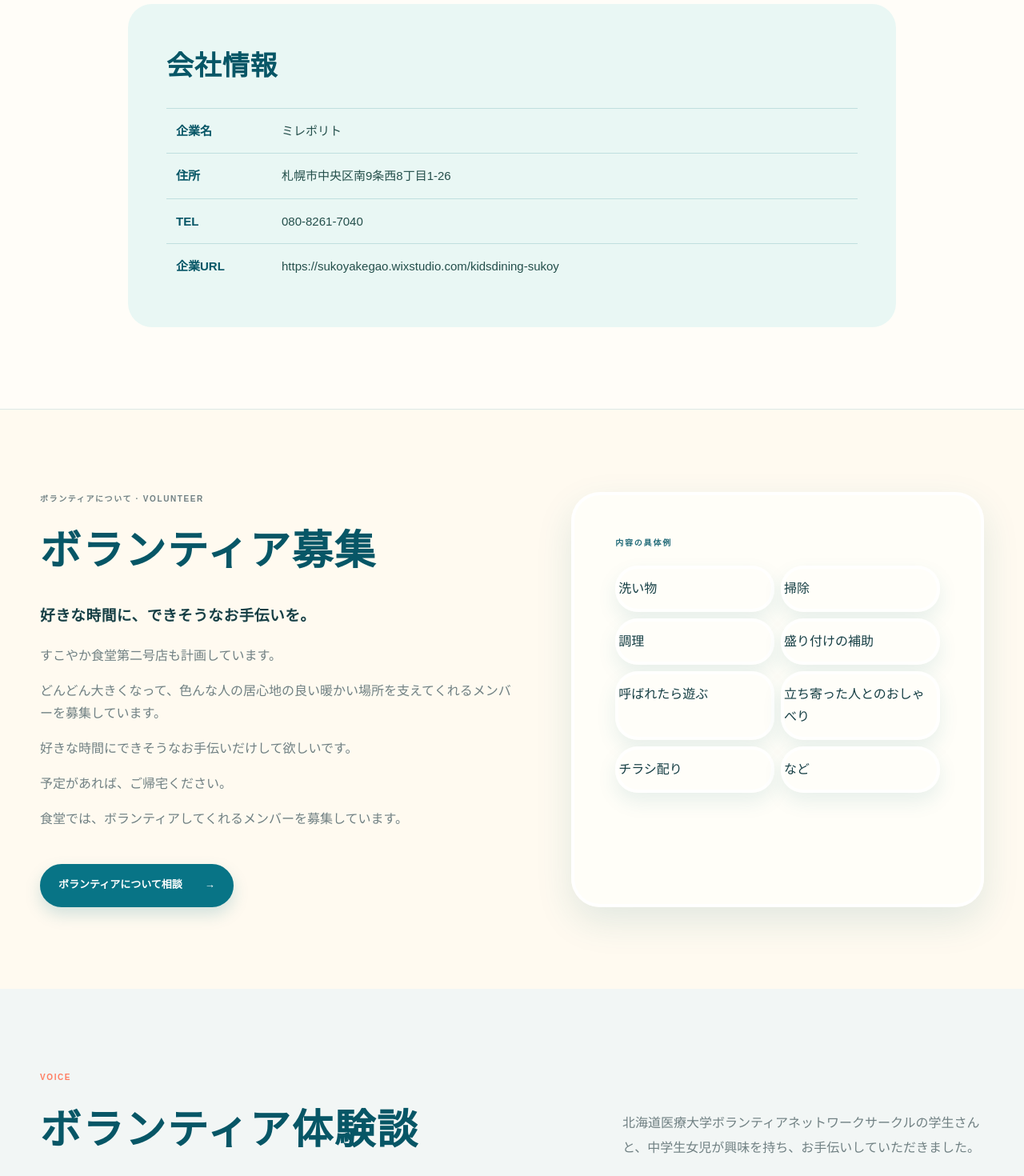
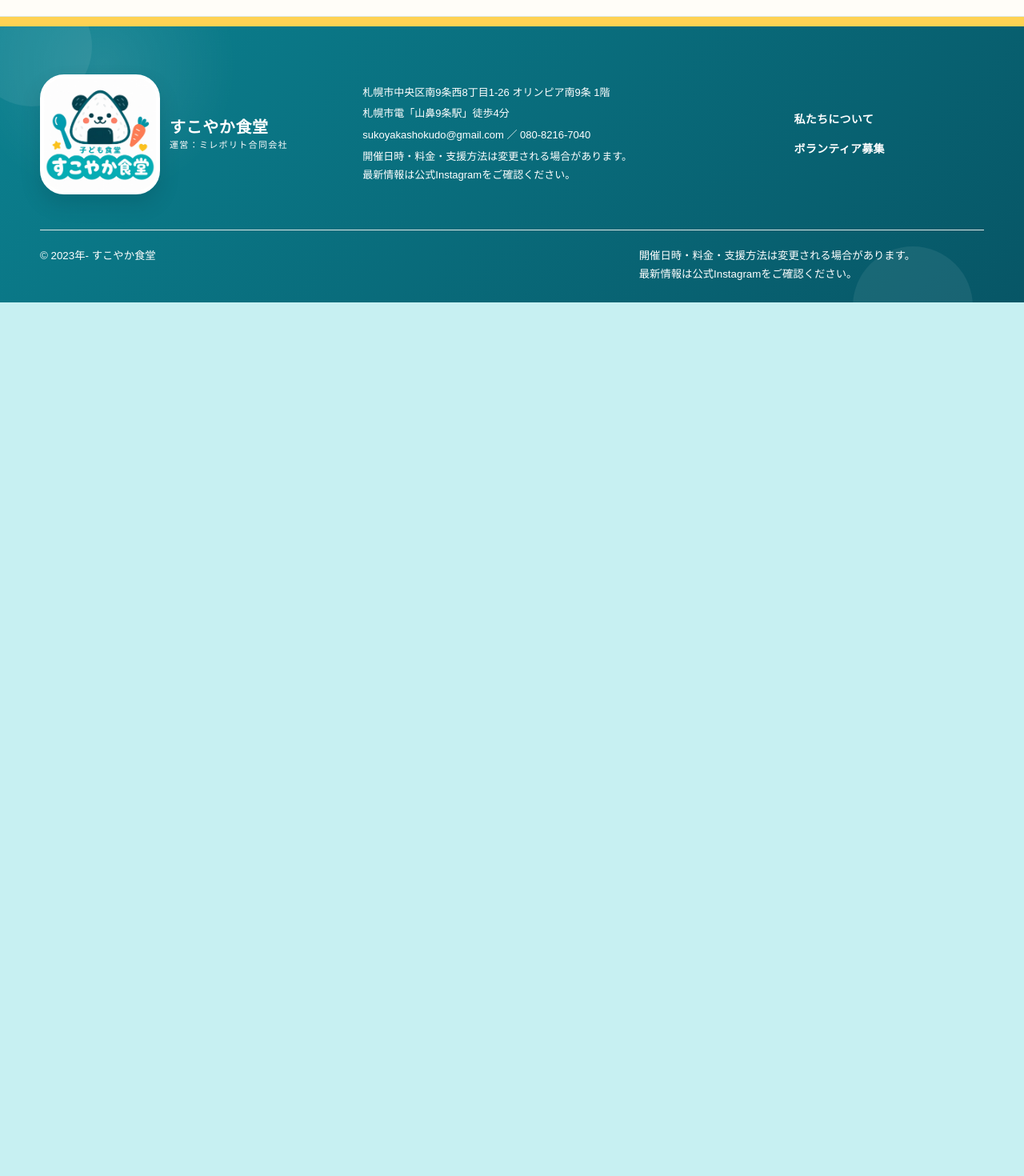
Before and after one commit to SUKOYAKASHOKUDO/sukoyaka-shokudo, a Next.js app: page /team in a window 1280 px wide. Shown: the part 3720-5190 px from the top of the page at 80% size. After the commit the page ends 4098 px from the top, so only its background shows below. Built offline with nearby package versions, Linux system fonts and the light colour scheme.

Commit message:
Remove team page detail sections

```diff
--- a/app/storybook-world.css
+++ b/app/storybook-world.css
@@ -3237,49 +3237,6 @@ body::selection {
   object-fit: contain;
 }
 
-.zaikai-reprint__company {
-  margin-top: clamp(52px, 8vw, 88px);
-  border-radius: 30px;
-  background: #e9f7f4;
-  padding: clamp(26px, 5vw, 48px);
-}
-
-.zaikai-reprint__company h3 {
-  margin: 0 0 22px;
-  color: var(--storybook-teal-deep);
-  font-size: clamp(25px, 3vw, 34px);
-  font-weight: 900;
-}
-
-.zaikai-reprint__table-wrap {
-  overflow-x: auto;
-}
-
-.zaikai-reprint__company table {
-  width: 100%;
-  border-collapse: collapse;
-  font-size: 15px;
-  line-height: 1.7;
-}
-
-.zaikai-reprint__company th,
-.zaikai-reprint__company td {
-  border-top: 1px solid rgba(7, 109, 128, 0.18);
-  padding: 15px 12px;
-  text-align: left;
-  vertical-align: top;
-}
-
-.zaikai-reprint__company th {
-  width: 132px;
-  color: var(--storybook-teal-deep);
-  font-weight: 900;
-}
-
-.zaikai-reprint__company td {
-  overflow-wrap: anywhere;
-}
-
 @media (max-width: 720px) {
   .zaikai-reprint__gallery {
     grid-template-columns: 1fr;
@@ -3293,9 +3250,6 @@ body::selection {
     font-size: 15px;
   }
 
-  .zaikai-reprint__company th {
-    width: 92px;
-  }
 }
 
 .partner-intro-grid {
--- a/app/team/page.tsx
+++ b/app/team/page.tsx
@@ -1,5 +1,4 @@
 import type { Metadata } from "next";
-import Link from "next/link";
 import { SiteFooter } from "../../components/SiteFooter";
 import { SiteHeader } from "../../components/SiteHeader";
 import { ZaikaiSapporoArticle } from "../../components/ZaikaiSapporoArticle";
@@ -8,7 +7,7 @@ import { legacyTeam } from "../../content/legacyContent";
 export const metadata: Metadata = {
   title: "私たちについて・ボランティア",
   description:
-    "すこやか食堂を運営するミレポリト合同会社、財界さっぽろ掲載記事、ボランティアの内容と体験談をご紹介します。",
+    "すこやか食堂を運営するミレポリト合同会社と、財界さっぽろ掲載記事をご紹介します。",
   alternates: { canonical: "/team" },
 };
 
@@ -37,50 +36,6 @@ export default function TeamPage() {
         </section>
 
         <ZaikaiSapporoArticle />
-
-        <section id="volunteer" className="mashiro-section">
-          <div className="shell mashiro-volunteer-grid">
-            <div>
-              <p className="mashiro-kicker">ボランティアについて · VOLUNTEER</p>
-              <h2>ボランティア募集</h2>
-              <h3>好きな時間に、できそうなお手伝いを。</h3>
-              {legacyTeam.recruitment.map((paragraph) => (
-                <p key={paragraph}>{paragraph}</p>
-              ))}
-              <Link className="mashiro-button" href="/support">
-                ボランティアについて相談
-                <span aria-hidden="true">→</span>
-              </Link>
-            </div>
-            <div className="mashiro-task-board">
-              <p>内容の具体例</p>
-              <ul>
-                {legacyTeam.examples.map((example) => (
-                  <li key={example}>{example}</li>
-                ))}
-              </ul>
-            </div>
-          </div>
-        </section>
-
-        <section className="mashiro-section mashiro-testimonial-section">
-          <div className="shell">
-            <div className="mashiro-section-title">
-              <div>
-                <p className="mashiro-kicker">VOICE</p>
-                <h2>ボランティア体験談</h2>
-              </div>
-              <p>
-                北海道医療大学ボランティアネットワークサークルの学生さんと、中学生女児が興味を持ち、お手伝いしていただきました。
-              </p>
-            </div>
-            <blockquote className="mashiro-testimonial">
-              {legacyTeam.testimonial.map((paragraph) => (
-                <p key={paragraph}>{paragraph}</p>
-              ))}
-            </blockquote>
-          </div>
-        </section>
       </main>
       <SiteFooter />
     </>
--- a/components/SiteFooter.tsx
+++ b/components/SiteFooter.tsx
@@ -50,7 +50,7 @@ export function SiteFooter() {
 
         <nav className="footer-team-nav" aria-label="フッターメニュー">
           <Link href="/team">私たちについて</Link>
-          <Link href="/team#volunteer">ボランティア募集</Link>
+          <Link href="/support">ボランティア募集</Link>
         </nav>
       </div>
 
--- a/components/ZaikaiSapporoArticle.tsx
+++ b/components/ZaikaiSapporoArticle.tsx
@@ -98,31 +98,6 @@ export function ZaikaiSapporoArticle() {
             </figure>
           </div>
 
-          <aside className="zaikai-reprint__company">
-            <h3>会社情報</h3>
-            <div className="zaikai-reprint__table-wrap">
-              <table>
-                <tbody>
-                  <tr>
-                    <th scope="row">企業名</th>
-                    <td>ミレポリト</td>
-                  </tr>
-                  <tr>
-                    <th scope="row">住所</th>
-                    <td>札幌市中央区南9条西8丁目1-26</td>
-                  </tr>
-                  <tr>
-                    <th scope="row">TEL</th>
-                    <td>080-8261-7040</td>
-                  </tr>
-                  <tr>
-                    <th scope="row">企業URL</th>
-                    <td>https://sukoyakegao.wixstudio.com/kidsdining-sukoy</td>
-                  </tr>
-                </tbody>
-              </table>
-            </div>
-          </aside>
         </article>
       </div>
     </section>
```
